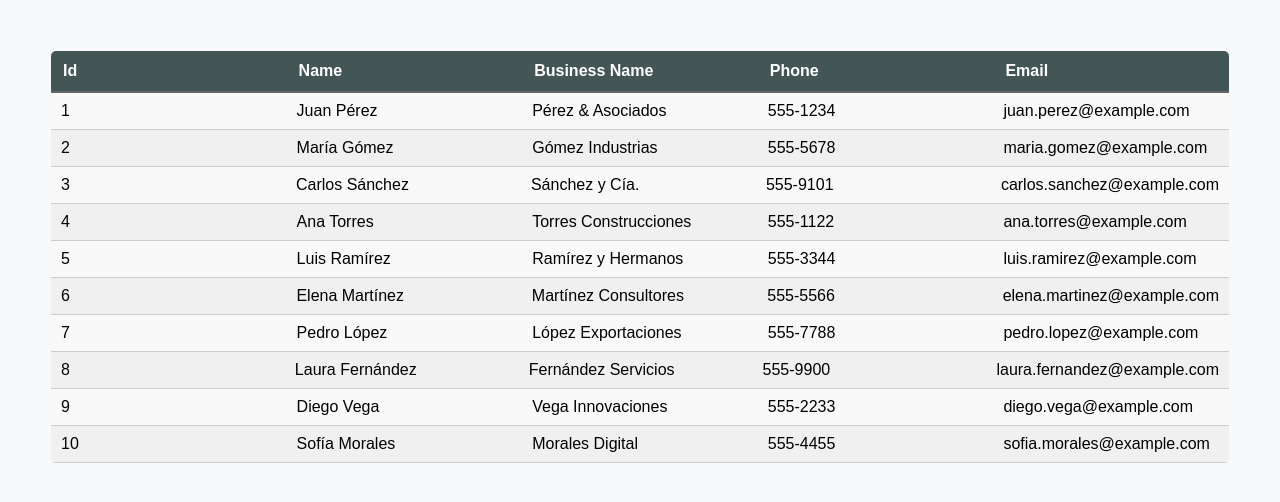
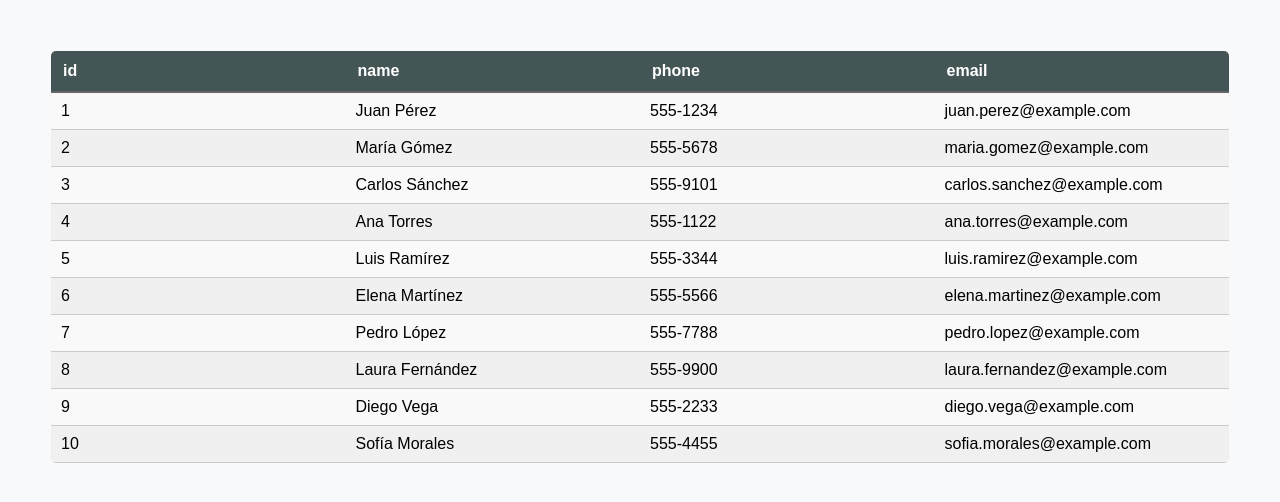
Before and after one commit to Minuke/angular-toolkit, an Angular app: page / in a window 1280 px wide. Shown: the top 502 px of the page. Built offline with nearby package versions, Linux system fonts and the light colour scheme.

Commit message:
enhance data table component with dynamic column rendering and configuration

```diff
--- a/src/app/app.component.ts
+++ b/src/app/app.component.ts
@@ -14,6 +14,7 @@ export class AppComponent {
 
   public config:DataTableConfig = {
     dataTable: dataTable,
+    columns: ["id", "name", "phone", "email"]
   }
 
 }
--- a/src/app/entities/interfaces/data-table.interface.ts
+++ b/src/app/entities/interfaces/data-table.interface.ts
@@ -8,4 +8,5 @@ export interface DataTable {
 
 export interface DataTableConfig {
   dataTable: DataTable[];
+  columns: string[];
 }
--- a/src/app/shared/components/data-table/data-table.component.html
+++ b/src/app/shared/components/data-table/data-table.component.html
@@ -1,21 +1,17 @@
 <table>
   <thead>
     <tr>
-      <th>Id</th>
-      <th>Name</th>
-      <th>Business Name</th>
-      <th>Phone</th>
-      <th>Email</th>
+      @for(column of config().columns; track $index) {
+        <th>{{ column }}</th>
+      }
     </tr>
   </thead>
   <tbody>
-    @for(column  of config().dataTable; track column.id) {
+    @for (data of config().dataTable; track data.id) {
       <tr>
-        <td>{{ column.id }}</td>
-        <td>{{ column.name }}</td>
-        <td>{{ column.businessName }}</td>
-        <td>{{ column.phone }}</td>
-        <td>{{ column.email }}</td>
+        @for(column of config().columns; track $index) {
+          <td>{{ getValue(data, column) }}</td>
+        }
       </tr>
     }
   </tbody>
--- a/src/app/shared/components/data-table/data-table.component.scss
+++ b/src/app/shared/components/data-table/data-table.component.scss
@@ -6,7 +6,7 @@ table {
 
   thead tr, tbody tr {
     display: grid;
-    grid-template-columns: 1fr 1fr 1fr 1fr 1fr;
+    grid-template-columns: 1fr 1fr 1fr 1fr;
   }
 
   thead {
--- a/src/app/shared/components/data-table/data-table.component.ts
+++ b/src/app/shared/components/data-table/data-table.component.ts
@@ -1,5 +1,5 @@
-import { Component, input } from '@angular/core';
-import { DataTableConfig } from '@entities/interfaces/data-table.interface';
+import { Component, input, OnInit } from '@angular/core';
+import { DataTable, DataTableConfig } from '@entities/interfaces/data-table.interface';
 
 @Component({
   selector: 'app-data-table',
@@ -7,8 +7,15 @@ import { DataTableConfig } from '@entities/interfaces/data-table.interface';
   templateUrl: './data-table.component.html',
   styleUrl: './data-table.component.scss'
 })
-export class DataTableComponent {
+export class DataTableComponent implements OnInit {
 
   public config = input.required<DataTableConfig>();
 
+  ngOnInit(): void {
+      console.log(this.config());
+  }
+
+  public getValue(data: DataTable, column: string): string | number {
+    return data[column as keyof DataTable] ?? '';
+  }
 }
```
